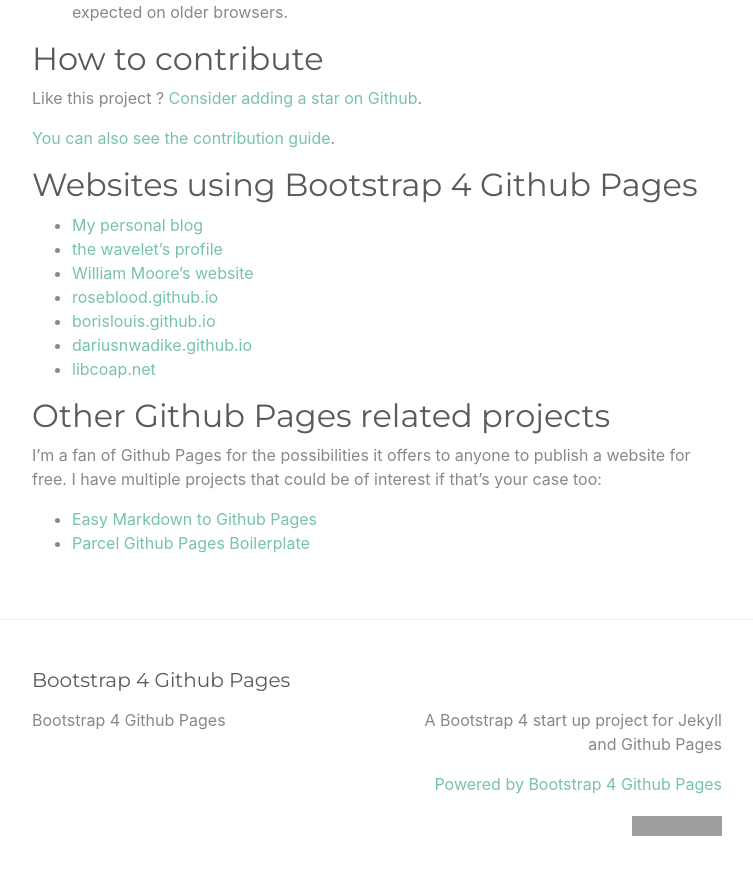
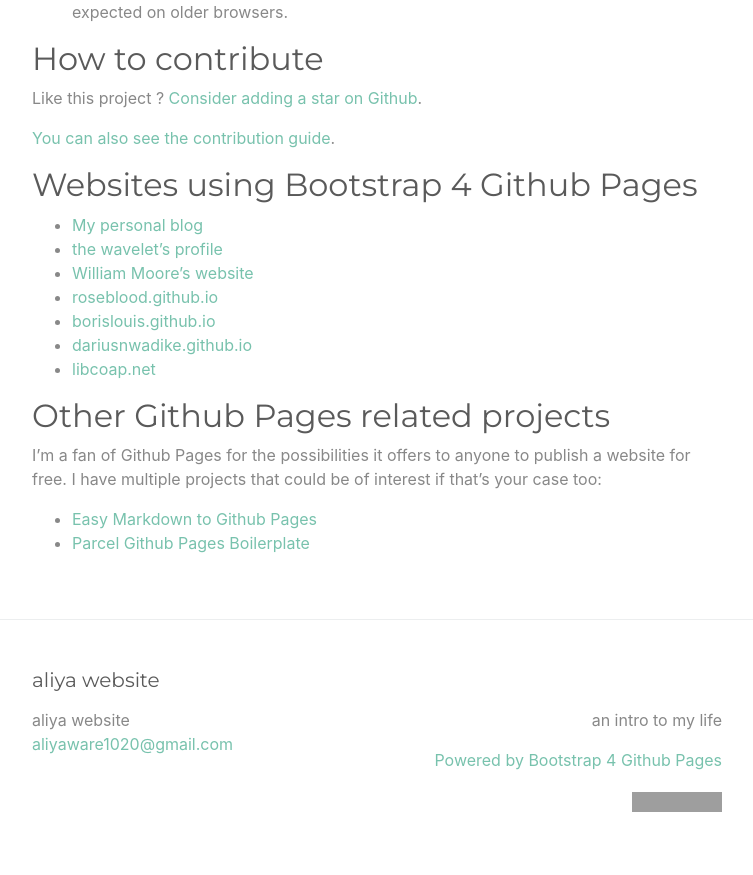
Before and after one commit to aliyaaware/aliyasite, a Jekyll site: the page built from index.md, in a window 1280 px wide and 900 px high, scrolled down 2496 px. Shown: the top 875 px of the window, without its empty margins (263-1016 px from the left). Built offline with Jekyll 4.4.1, drawn with Linux system fonts in a browser that asks for light colours; some of the changed text lies outside the part shown; grey boxes are pictures that could not be loaded.

Commit message:
Update _config.yml

```diff
--- a/_config.yml
+++ b/_config.yml
@@ -13,10 +13,10 @@
 # you will see them accessed via {{ site.title }}, {{ site.email }}, and so on.
 # You can create any custom variable you would like, and they will be accessible
 # in the templates via {{ site.myvariable }}.
-title: Bootstrap 4 Github Pages
-email: ""
+title: aliya website
+email: "aliyaware1020@gmail.com"
 description: >- # this means to ignore newlines until "baseurl:"
-  A Bootstrap 4 start up project for Jekyll and Github Pages
+  an intro to my life
 #baseurl: "" # the subpath of your site, e.g. /blog
 #url: "" # the base hostname & protocol for your site, e.g. http://example.com
 #twitter_username: jekyllrb
```
